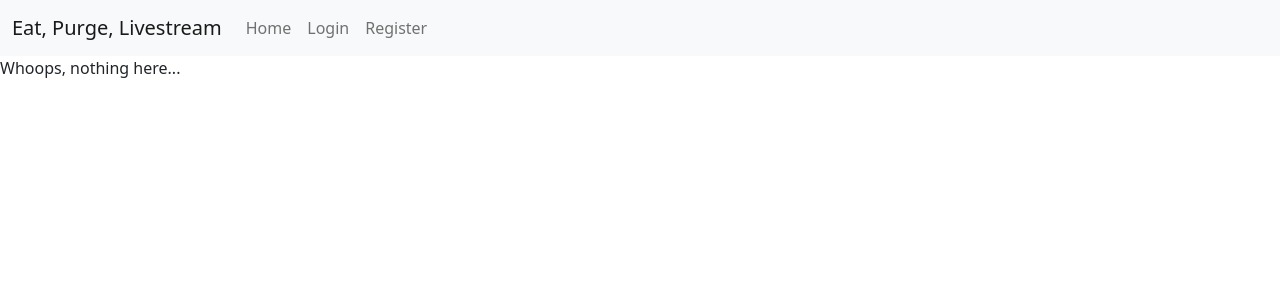
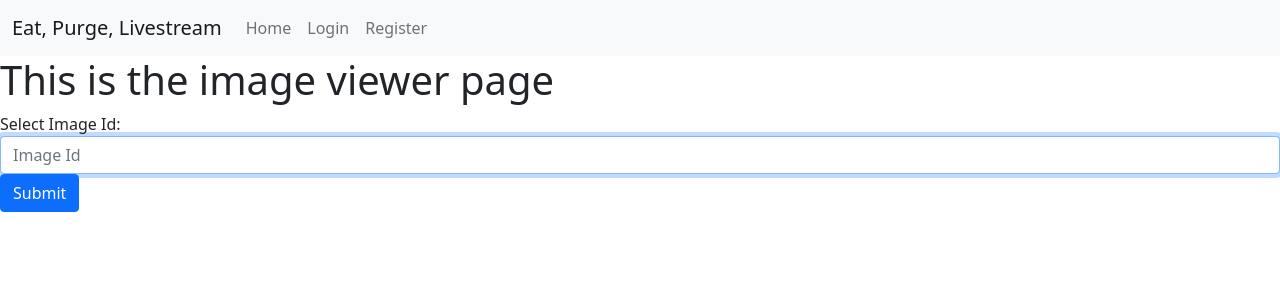
Before and after one commit to ActuallyAJL/eat-purge-livestream, a React (Create React App) app in the folder eat-purge-livestream/client/: page /viewImage in a window 1280 px wide. Shown: the top 300 px of the page. Built offline with nearby package versions, Linux system fonts and the light colour scheme; no server answers.

Commit message:
getting an image now works properly

```diff
--- a/eat-purge-livestream/client/src/components/ApplicationViews.js
+++ b/eat-purge-livestream/client/src/components/ApplicationViews.js
@@ -5,6 +5,7 @@ import Register from "./Register";
 import { Home } from "./Home";
 import { UserDetails } from "./Users/UserDetails";
 import { ImageCreateForm } from "./Images/ImageCreateForm";
+import { ViewImage } from "./Images/ViewImage";
 
 export default function ApplicationViews({ isLoggedIn, getLoggedInUser }) {
   return (
@@ -16,6 +17,7 @@ export default function ApplicationViews({ isLoggedIn, getLoggedInUser }) {
             element={isLoggedIn ? <Home /> : <Navigate to="/login" />}
           />
           <Route path="uploadImage" element={<ImageCreateForm />} />
+          <Route path="viewImage" element={<ViewImage />} />
           <Route
             path="accountDetails"
             element={<UserDetails getLoggedInUser={getLoggedInUser} />}
--- a/eat-purge-livestream/client/src/components/Header.js
+++ b/eat-purge-livestream/client/src/components/Header.js
@@ -31,6 +31,11 @@ export default function Header({ isLoggedIn, getLoggedInUser }) {
       <NavItem>
         <NavLink tag={RRNavLink} to="uploadImage">
           Upload Image
+        </NavLink>
+      </NavItem>
+      <NavItem>
+        <NavLink tag={RRNavLink} to="viewImage">
+          View Image
         </NavLink>
       </NavItem>
       <NavItem>
--- /dev/null
+++ b/eat-purge-livestream/client/src/components/Images/ViewImage.js
@@ -0,0 +1,50 @@
+import React, { useState, useEffect } from "react";
+import { getImageById } from "../../modules/imageManager";
+
+export const ViewImage = () => {
+  let [imageId, setImageId] = useState(0);
+  let [imageUrl, setImageUrl] = useState("");
+
+  const handleIdChange = (e) => {
+    setImageId(...e.target.value);
+  };
+
+  const handleViewImage = (e) => {
+    e.preventDefault();
+    getImageById(imageId).then((url) => setImageUrl(url));
+  };
+
+  const imageHtmlArray = [
+    "",
+    <>
+      <img src={imageUrl} alt="Eat,Purge,Livestream" />
+    </>,
+  ];
+
+  return (
+    <>
+      <h1>This is the image viewer page</h1>
+      <form onSubmit={handleViewImage}>
+        <label htmlFor="imageId">Select Image Id:</label>
+        <input
+          type="text"
+          id="imageId"
+          onChange={handleIdChange}
+          required
+          autoFocus
+          className="form-control"
+          placeholder="Image Id"
+        />
+        <button
+          className="btn btn-primary"
+          id="imageViewSubmitButton"
+          required
+          type="submit"
+        >
+          Submit
+        </button>
+      </form>
+      {imageUrl == "" ? imageHtmlArray[0] : imageHtmlArray[1]}
+    </>
+  );
+};
--- a/eat-purge-livestream/client/src/modules/imageManager.js
+++ b/eat-purge-livestream/client/src/modules/imageManager.js
@@ -1,11 +1,35 @@
+import { PureComponent } from "react";
+
 const baseUrl = "/api/Image";
 
 export const getImageById = (id) => {
-  return fetch().then();
+  return fetch(`${baseUrl}/${id}`)
+    .then((response) => {
+      const reader = response.body.getReader();
+      return new ReadableStream({
+        start(controller) {
+          return pump();
+          function pump() {
+            return reader.read().then(({ done, value }) => {
+              if (done) {
+                controller.close();
+                return;
+              }
+              controller.enqueue(value);
+              return pump();
+            });
+          }
+        },
+      });
+    })
+    .then((stream) => new Response(stream))
+    .then((response) => response.blob())
+    .then((blob) => {
+      return URL.createObjectURL(blob);
+    });
 };
 
 export const postImage = (image) => {
-  console.log(image);
   return fetch(baseUrl, {
     method: "POST",
     body: image,
```
